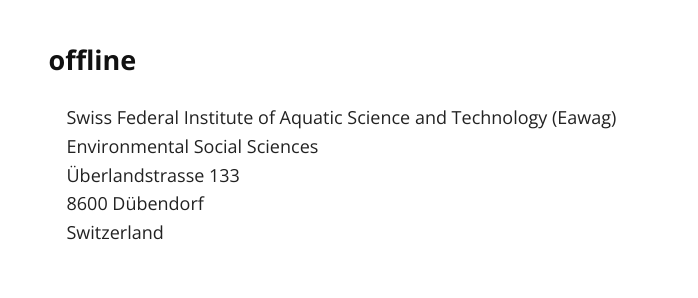
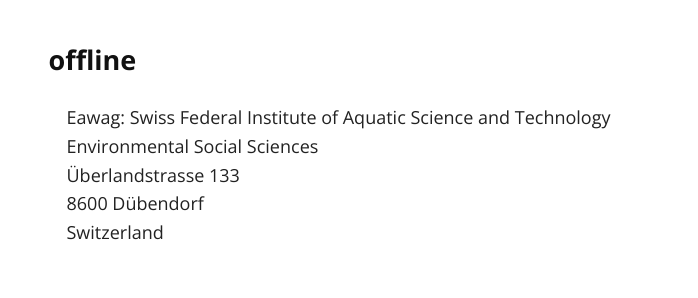
Before and after one commit to ureber/ureber.github.io, a Jekyll site: the page built from index.md, in a window 1280 px wide and 900 px high, scrolled down 6247 px. Shown: the part 479-777 px from the top of the window, without its empty margins (261-959 px from the left). Built offline with Jekyll 4.4.1, drawn with Linux system fonts in a browser that asks for light colours; our own code applies the rules of GitHub Pages for plain Markdown files; some of the changed lines change nothing that is shown; some of the changed text lies outside the part shown.

Commit message:
Überschrift anpassen

```diff
--- a/index.md
+++ b/index.md
@@ -27,7 +27,7 @@
 
 ### <a name="publications"></a>Publications
 
-[Research publications](#research-publications) \| [Outreach publications](#outreach-publications) \| [Tools](#tools)
+[Research publications](#research-publications) \| [Outreach publications](#outreach-publications) \| [Tools and data](#tools)
 
 #### <a name="research-publications"></a>Research publications
 
@@ -80,7 +80,7 @@
 
 Reber, U., Fischer, M., Ingold, K., Kienast, F., Hersperger, A. M., & Grütter, R., (2021). <a href="/assets/Reber-et-al_2021_Die-vielen-Gesicher-der-Biodiversitätspolitik.pdf" target="_blank">Die vielen Gesichter der Biodiversitätspolitik</a> / <a href="/assets/Reber-et-al_2021_Les-multiples-visages-de-la-politique-biodiversitaire.pdf" target="_blank">Les multiples visages de la politique biodiversitaire</a>. _Hotspot_, 44, 9.
 
-#### <a name="tools"></a>Tools
+#### <a name="tools"></a>Tools and data
 
 Reber, U., Ingold, K., & Stamm, C. (2023). _Codebook for the analysis of evidence use in the public discourse on pesticides in Switzerland_. doi: <a href="https://doi.org/10.5281/zenodo.8124824" target="_blank">10.5281/zenodo.8124824</a><br>
 \[Open access\]
@@ -124,7 +124,7 @@
 
 #### offline
 
-Swiss Federal Institute of Aquatic Science and Technology (Eawag)<br>
+Eawag: Swiss Federal Institute of Aquatic Science and Technology<br>
 Environmental Social Sciences<br>
 Überlandstrasse 133<br>
 8600 Dübendorf<br>
```
